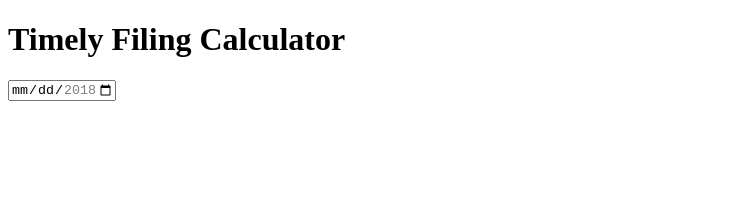
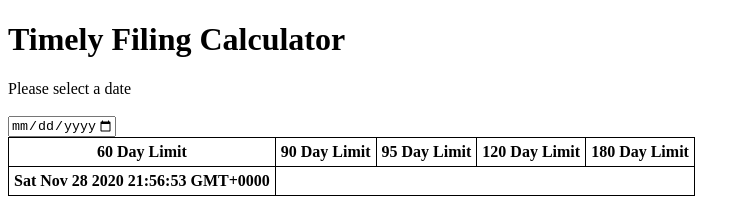
Before and after one commit to Jared-matos/Timely-Filing-Calculator, a website: page index.html in a window 1280 px wide. Shown: the whole page, without its empty margins (0-750 px from the left). Drawn offline with nearby package versions, Linux system fonts and the light colour scheme.

Commit message:
initial commit

```diff
--- a/index.html
+++ b/index.html
@@ -4,33 +4,66 @@
     <meta charset="UTF-8" />
     <meta name="viewport" content="width=device-width, initial-scale=1.0" />
     <meta http-equiv="X-UA-Compatible" content="ie=edge" />
-    <title>Static Template</title>
+    <script
+      src="//cdnjs.cloudflare.com/ajax/libs/moment.js/2.7.0/moment.min.js"
+      type="text/javascript"
+    ></script>
+
+    <style>
+      table, th, td {
+        border: 1px solid black;
+        border-collapse: collapse;
+        padding: 5px;
+      }
+
+    </style>
+
+    <title>Timely Filing Calculator</title>
   </head>
+
   <body>
     <h1>Timely Filing Calculator</h1>
+
     <form>
-      <input
-        type="date"
-        id="start"
-        name="trip-start"
-        value="today;"
-        min="2018-01-01"
-        max="2018-12-31"
-      />
+      <label>Please select a date</label>
+      <br></br>
+
+      <input type="date" id="datePicker" min="1990-01-01" max="2050-01-01" />
     </form>
+
+    <table>
+      <tr>
+        <th>60 Day Limit</th>
+        <th>90 Day Limit</th>
+        <th>95 Day Limit</th>
+        <th>120 Day Limit</th>
+        <th>180 Day Limit</th>
+      </tr>
+      <tr>
+        <th id="60dayLimit">test</th>
+      </tr>
   </body>
 
-  <script src="//code.jquery.com/jquery-1.11.2.min.js">
-        var today = moment();
+  <script>
+    var today = moment();
+    var op90 = document.getElementById("90");
+    var dselected = document.getElementById("datePicker");
 
-    document.getElementById('datePicker').valueAsDate = new Date();
-    document.getElementById("datePicker").addEventListener("change", function() {
-        this.value = new Date()
+    document.getElementById('60dayLimit').innerHTML = today.add('days', 60);
+/*
+    document.getElementById("datePicker").valueAsDate = new Date();
+    document
+      .getElementById("datePicker")
+      .addEventListener("change", function () {
+        this.value = new Date();
         var input = this.value;
         var dateEntered = new Date(input);
+        document.getElementById("90").innerHTML = 90;
         console.log(input);
 
-      console.log(moment(input, "DD").fromNow())
-    });
+        console.log(moment(input, "DD").fromNow());
+      });
+
+      */
   </script>
 </html>
```
